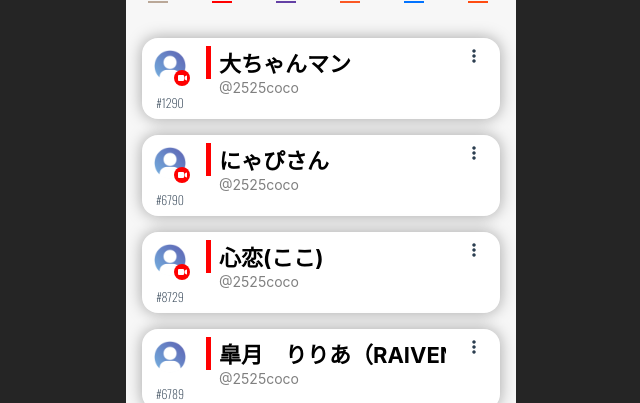
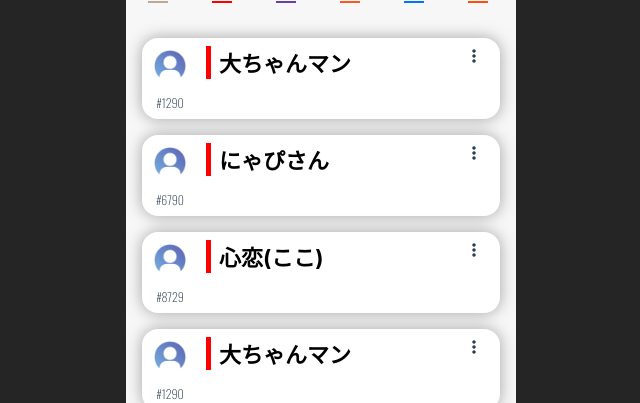
Before and after one commit to simd-float4x4/2525, a Vue app in the folder niconico-researcher/: page / in a window 1280 px wide. Shown: the part 397-800 px from the top of the page, without its empty margins (319-959 px from the left). Built offline with nearby package versions, Linux system fonts and the light colour scheme.

Commit message:
fix: 検索の追加方法をplatformの個数分追加するように修正

```diff
--- a/niconico-researcher/src/App.vue
+++ b/niconico-researcher/src/App.vue
@@ -59,8 +59,8 @@ export default {
                         accountIconImageURL: ''
                     },
                     {
-                        platformId: Platform.Services.Twitch.serviceId,
-                        platformName: Platform.Services.Twitch.label,
+                        platformId: Platform.Services.Twitcasting.serviceId,
+                        platformName: Platform.Services.Twitcasting.label,
                         hasAccount: true,
                         isBroadCasting: false,
                         displayTextContent: '@220niconico',
--- a/niconico-researcher/src/components/CastCell.vue
+++ b/niconico-researcher/src/components/CastCell.vue
@@ -2,22 +2,22 @@
     <div class="cell">
         <div class="cell_user_image_area">
             <div class="user_icon_container">
-                <div v-if="userData.platform[0].accountIconImageURL">
-                    <div class="icon user_image_icon" :style="{ 'background-image': 'url(' + userData.platform[0].accountIconImageURL + ')' }"></div>
+                <div v-if="userData.accountIconImageURL">
+                    <div class="icon user_image_icon" :style="{ 'background-image': 'url(' + userData.accountIconImageURL + ')' }"></div>
                 </div>
                 <div v-else>
                     <div class="icon user_image_icon"></div>
                 </div>
-                <div v-if="userData.platform[0].isBroadCasting == true" class="icon user_is_broadcasting_icon">
+                <div v-if="userData.isBroadCasting == true" class="icon user_is_broadcasting_icon">
                     <i class="fa-solid fa-video fa-fade"></i>
                 </div>
             </div>
             <div class="user_seed_tag">{{ userData.userHashTag }}</div>
         </div>
         <div class="cell_user_name_area"
-        @click="moveToUserStreamingURL( userData.platform[0].accountURL )">
+        @click="moveToUserStreamingURL( userData.accountURL )">
             <div class="user_name">{{ userData.userName }}</div>
-            <div class="user_id_label"> {{ userData.platform[0].displayTextContent }} </div>
+            <div class="user_id_label"> {{ userData.displayTextContent }} </div>
         </div>
         <div class="cell_config_area"
         @click="moveToUserStreamingURL( FormURL )">
@@ -45,10 +45,6 @@ export default {
 </script>
 
 <style scoped>
-
-.cell_user_image_area {
-
-}
 
 .user_icon_container {
     width: 40px;
--- a/niconico-researcher/src/components/Pagination/PaginationCell.vue
+++ b/niconico-researcher/src/components/Pagination/PaginationCell.vue
@@ -1,6 +1,8 @@
 <template>
     <div class="pagination">
-        <CastCell v-for="(cell, idx) in displayCells" :key="idx" :userData="cell" :FormURL="FormURL" />
+          <div>
+            <CastCell v-for="(cell, idx) in displayCells" :key="idx" :userData="cell" :FormURL="FormURL" />
+        </div>
         <div class="page-btns">
             <div v-for="(n, pidx) in pages" :key="pidx">
                 <div v-if="n !== '...'">
@@ -51,9 +53,8 @@ export default {
             var snacks = [];
             var fruits = []; // 全部の結果
             snacks = this.Cells;
-            console.log(snacks);
 
-            if ( this.categoryKeyword ) {
+            if (this.categoryKeyword ) {
                 switch(this.categoryKeyword) {
                     case Platform.Services.All.label:
                     console.log('All: ', snacks);
@@ -85,10 +86,18 @@ export default {
                 var user  = snacks[i];  //回されてきたデータを変数foodに格納
                 var metaTags = user.userMetaName;
                 var query = this.keyword;
+                var platformCount = user.platform.length;
 
                 // console.log('1st: ', this.keyword.slice(0, 1));
                 if ( user.userName.indexOf(this.keyword) !== -1 ) {
-                    fruits.push(user);
+                    console.log('111: ', user.platform[0]);
+                    for (var c in user.platform) {
+                        console.log('added: ', user.platform[c]);
+                        fruits.push({
+                            ...user,
+                            platform: [user.platform[c]]
+                        });
+                    }
                 } else {
                     // メタタグによる検索
                     var filteredData = metaTags.filter(function(value) {
@@ -96,16 +105,21 @@ export default {
                     });
 
                     if (filteredData.length > 0) {
-                        fruits.push(user);
+                        for (var d in user.platform.length) {
+                            console.log('added2: ', d);
+                            fruits.push(user.platform[d]);
+                        }
                     } else {
                         // プラットフォームによる検索
-                        var platformCount = user.platform.length;
                         for (var h = 0; h < platformCount; h++) {
                             var fLetter = user.platform[h].accountUserName.slice(0, 1);
                             // console.log('プラット： ', fLetter, ' ', this.keyword.slice(0, 1));
                             if ( fLetter == this.keyword.slice(0, 1) ){
                                 if ( user.platform[h].accountUserName.indexOf(this.keyword) !== -1 ){
-                                    fruits.push(user);
+                                    for (var k in user.platform.length) {
+                                        console.log('added3: ', k);
+                                        fruits.push(user.platform[k]);
+                                    }
                                 }
                             }
                         }
@@ -121,6 +135,8 @@ export default {
                     return -1;
                 }
             });
+
+             console.log('fruits: ', fruits);
 
             // 末尾のページ番号
             // TODO: UnexpectedError対策
```
